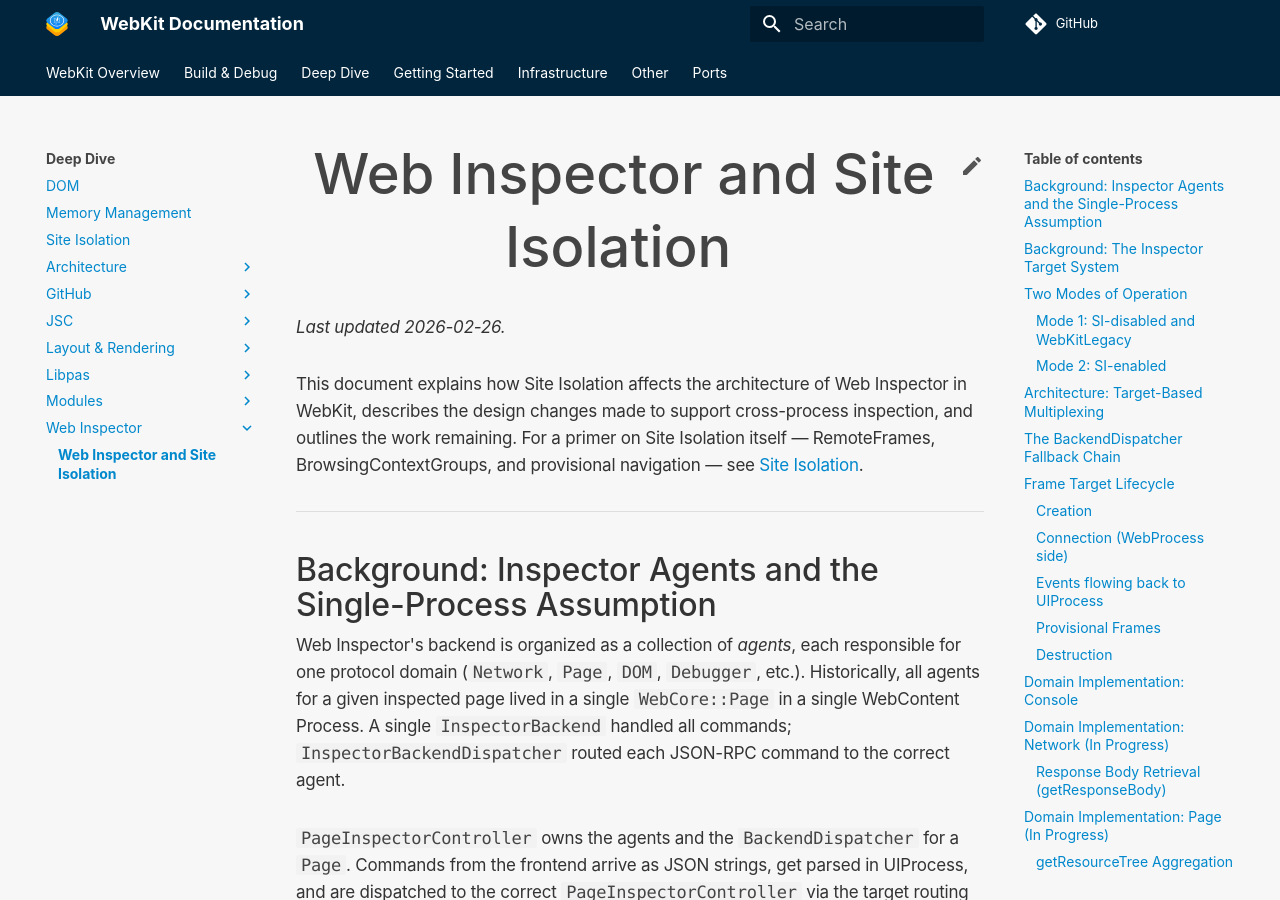
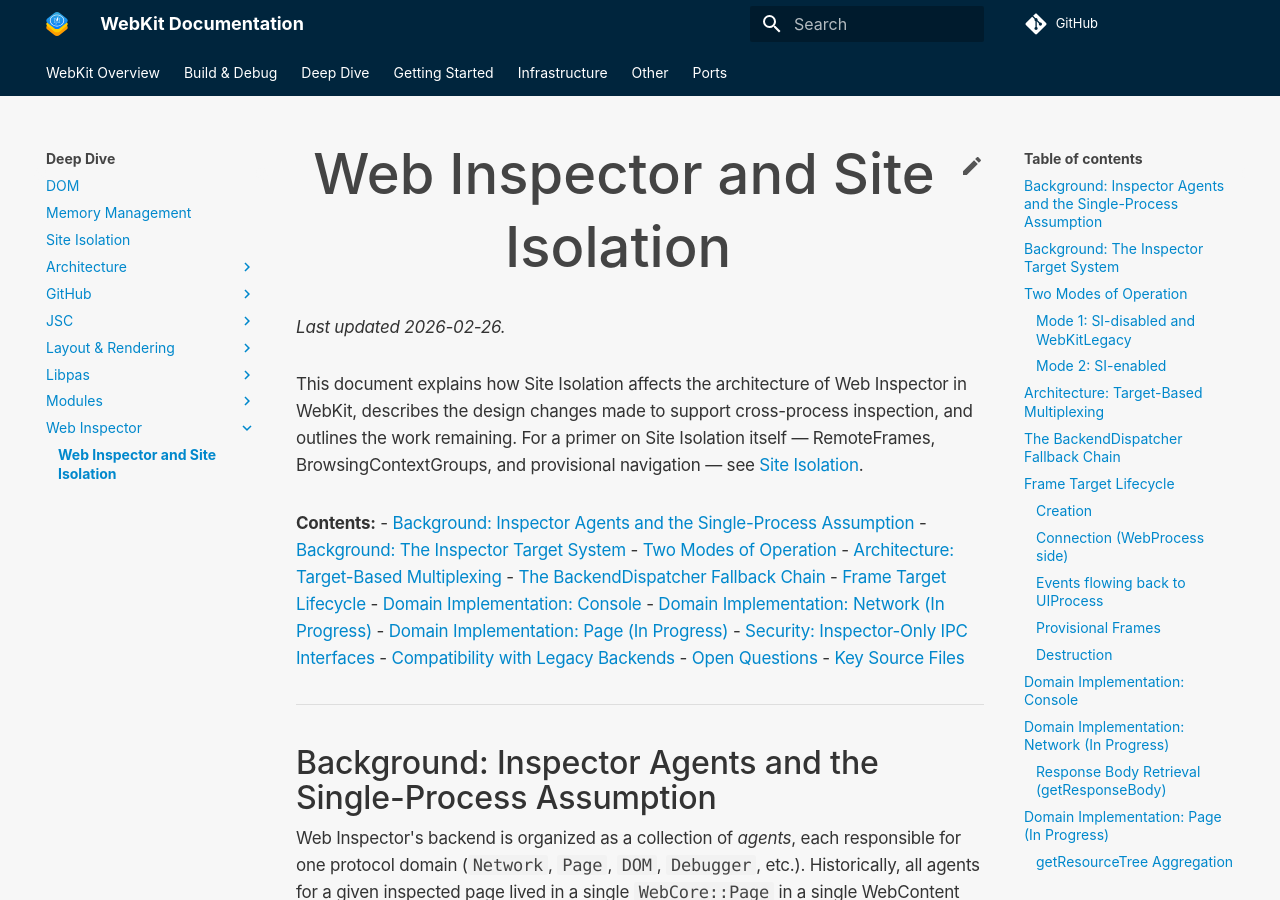
Before and after one commit to WebKit/Documentation, an MkDocs documentation site: the page built from docs/Deep Dive/Web Inspector/SiteIsolationExplainer.md, in a window 1280 px wide and 900 px high. Built offline with MkDocs 1.6.1 and Material for MkDocs 9.7.7, drawn with Linux system fonts in a browser that asks for light colours; comment, search, counter and statistics services are not loaded.

Commit message:
Add table of contents, remove working notes
- Add table of contents with anchor links for all major sections
- Remove BJB> working notes (phases bug links, domain placeholder,
  architect planning request)

```diff
--- a/docs/Deep Dive/Web Inspector/SiteIsolationExplainer.md
+++ b/docs/Deep Dive/Web Inspector/SiteIsolationExplainer.md
@@ -6,6 +6,21 @@ This document explains how Site Isolation affects the architecture of Web Inspec
 describes the design changes made to support cross-process inspection, and outlines the work
 remaining. For a primer on Site Isolation itself — RemoteFrames, BrowsingContextGroups, and
 provisional navigation — see [Site Isolation](../SiteIsolation.md).
+
+**Contents:**
+- [Background: Inspector Agents and the Single-Process Assumption](#background-inspector-agents-and-the-single-process-assumption)
+- [Background: The Inspector Target System](#background-the-inspector-target-system)
+- [Two Modes of Operation](#two-modes-of-operation)
+- [Architecture: Target-Based Multiplexing](#architecture-target-based-multiplexing)
+- [The BackendDispatcher Fallback Chain](#the-backenddispatcher-fallback-chain)
+- [Frame Target Lifecycle](#frame-target-lifecycle)
+- [Domain Implementation: Console](#domain-implementation-console)
+- [Domain Implementation: Network (In Progress)](#domain-implementation-network-in-progress)
+- [Domain Implementation: Page (In Progress)](#domain-implementation-page-in-progress)
+- [Security: Inspector-Only IPC Interfaces](#security-inspector-only-ipc-interfaces)
+- [Compatibility with Legacy Backends](#compatibility-with-legacy-backends)
+- [Open Questions](#open-questions)
+- [Key Source Files](#key-source-files)
 
 ---
 
```
